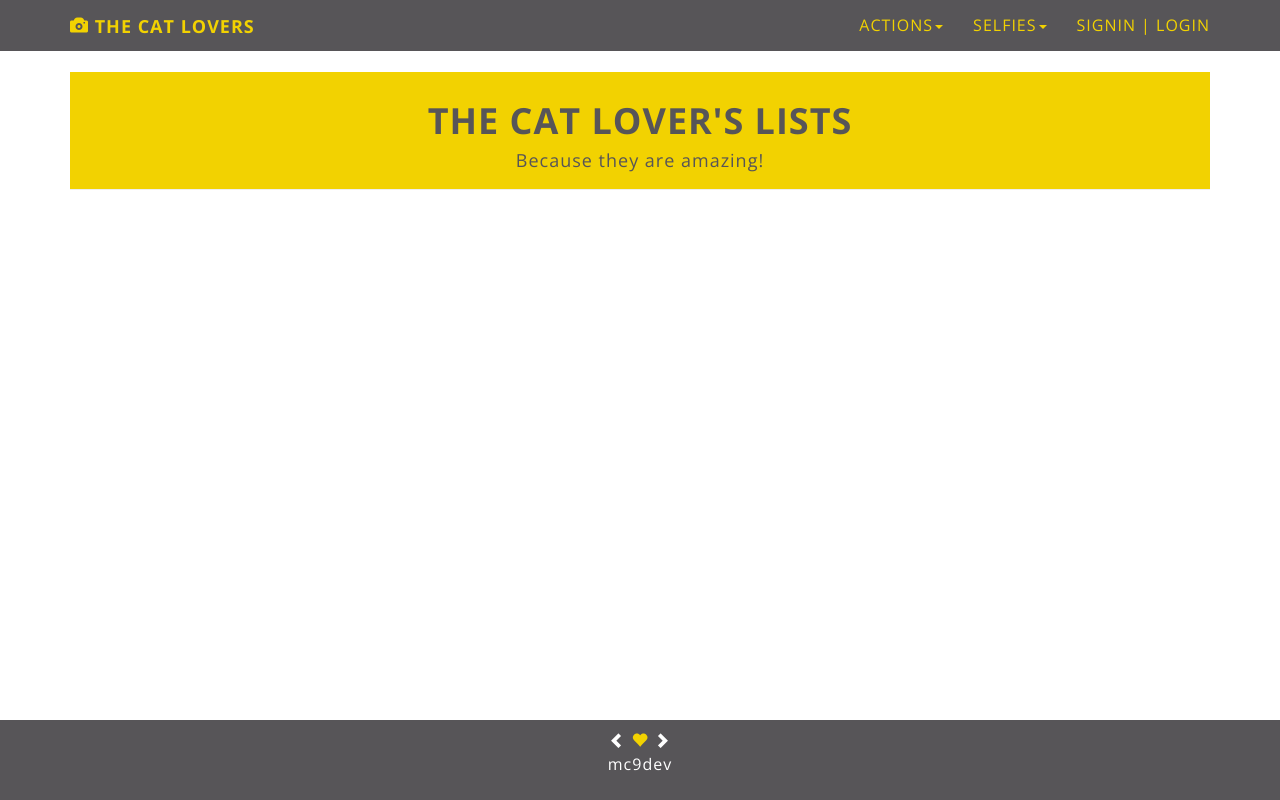
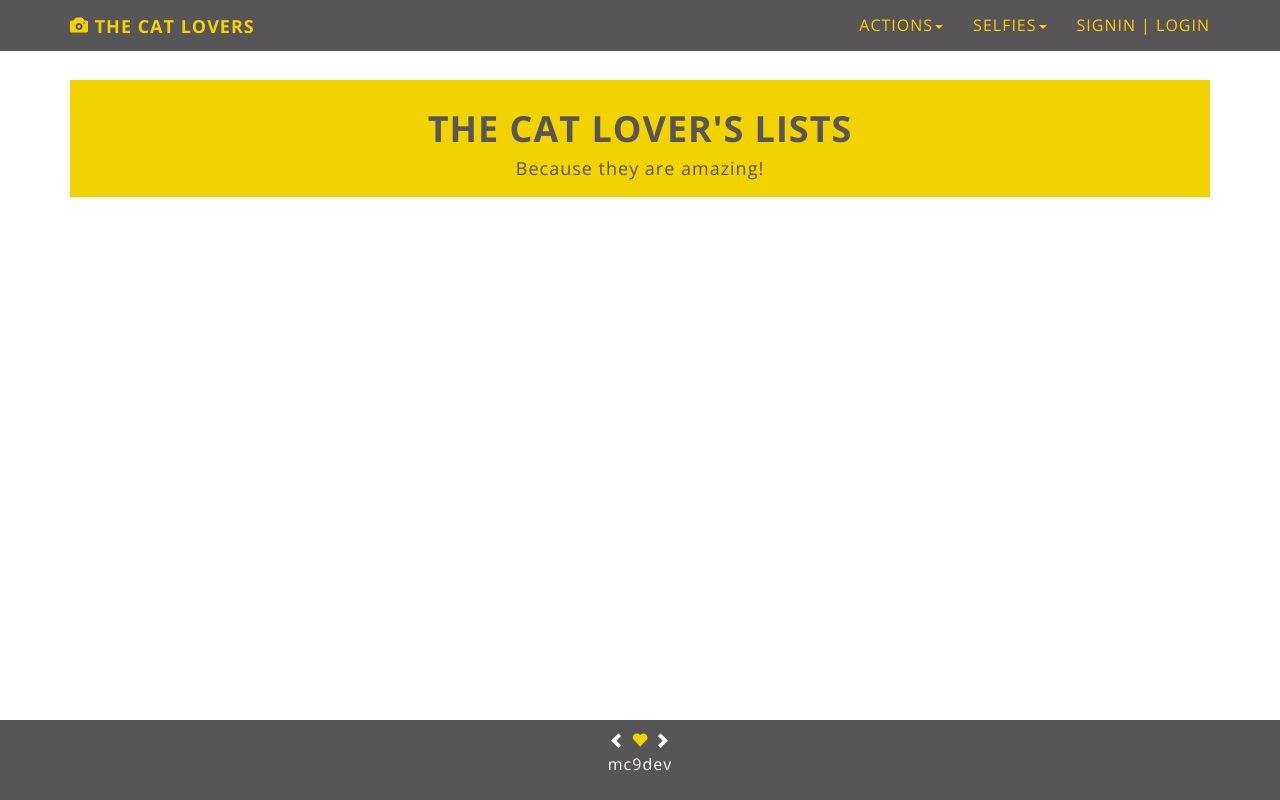
Before and after one commit to mc4rol9/item-catalog, a Flask app: page / in a window 1280 px wide. Run offline with Flask 2, Linux system fonts and the light colour scheme; some libraries are stand-ins or nearby versions.

Commit message:
fix: Some styles bugs

```diff
--- a/catalog/static/style.css
+++ b/catalog/static/style.css
@@ -17,9 +17,13 @@ figcaption {
 
 html,
 body {
-    width: 100%;
     margin: 0;
     padding: 0;
+}
+
+html {
+	position: relative;
+	min-height: 100%;
 }
 
 body {
@@ -28,7 +32,7 @@ body {
 	letter-spacing: 1px;
 	text-align: justify;
 	color: #575558;
-	padding-top: 32px;
+	padding: 40px 0 80px 0;
 }
 
 section {
```
